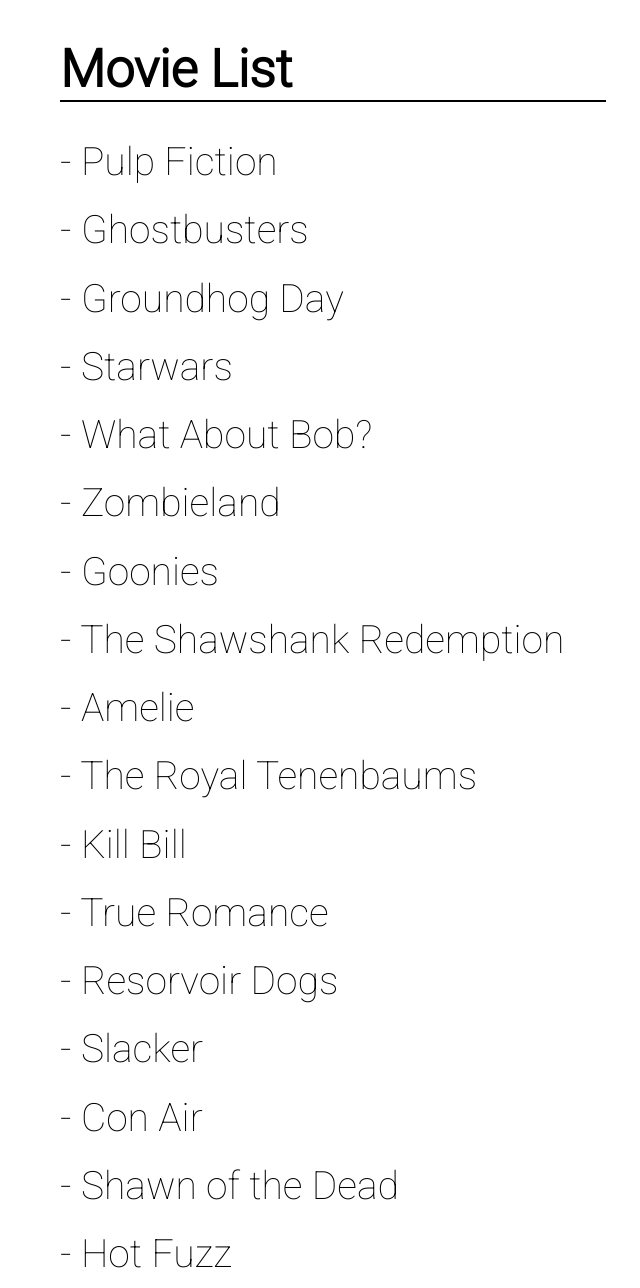
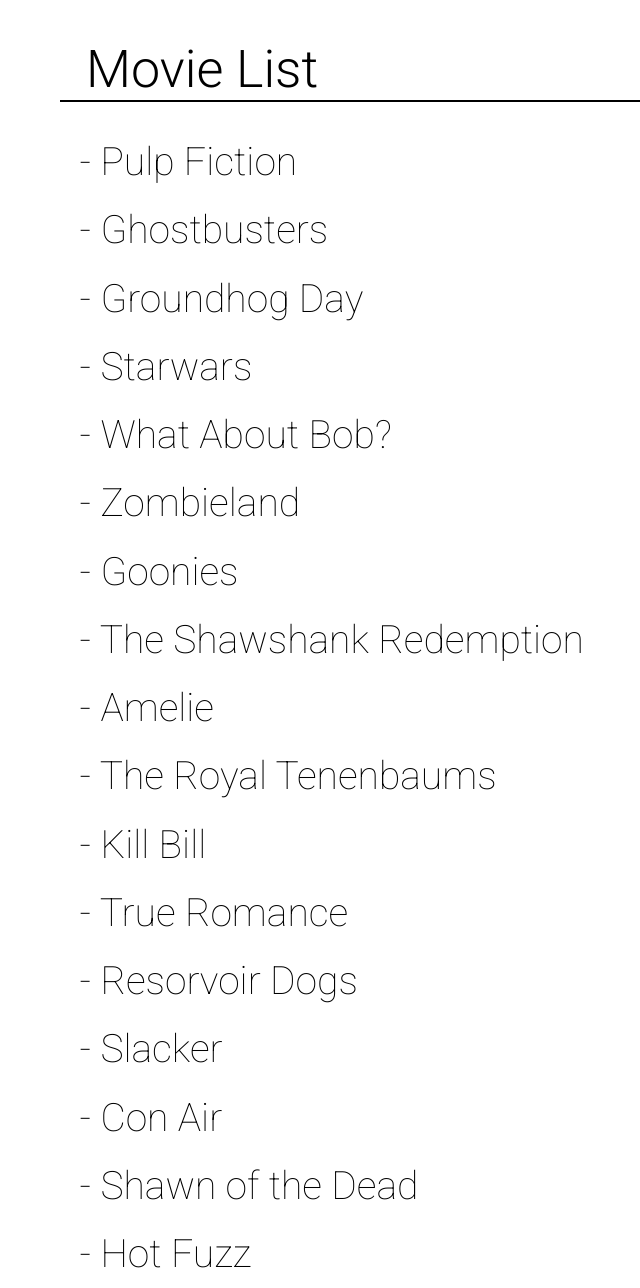
Before and after one commit to b3nj4m/bkobelan.github.io, a Jekyll site: the page built from index.html, in a window 1280 px wide. Shown: the whole page, without its empty margins (307-947 px from the left). Built offline with Jekyll 4.4.1, drawn with Linux system fonts in a browser that asks for light colours; Markdown is read by kramdown in place of the engine named in the settings.

Commit message:
Mobile fixes

```diff
--- a/css/main.css
+++ b/css/main.css
@@ -42,6 +42,7 @@ ul.movies {
 ul.movies li {
   line-height: 1.75em;
   font-size: 3em;
+  padding: 0 .5em;
 }
 
 ul.movies li.watched {
@@ -69,8 +70,9 @@ body {
 .site .header h1.title {
   display: inline-block;
   margin-bottom: .5em;
-  font-weight: 900;
+  font-weight: 300;
   font-size: 4em;
   width: 100%;
+  padding: 0 .5em;
   border-bottom: 2px solid black;
 }
```
